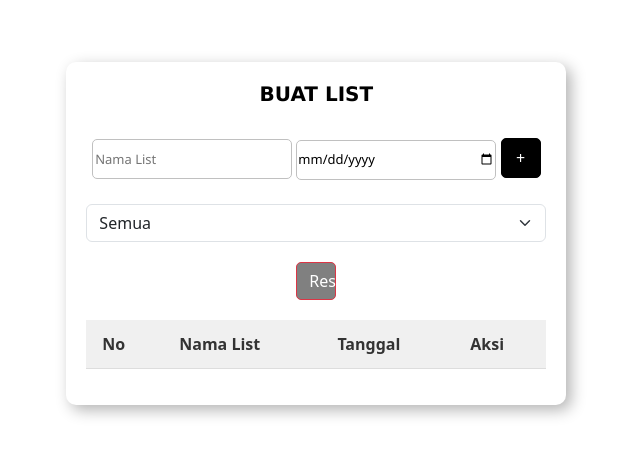
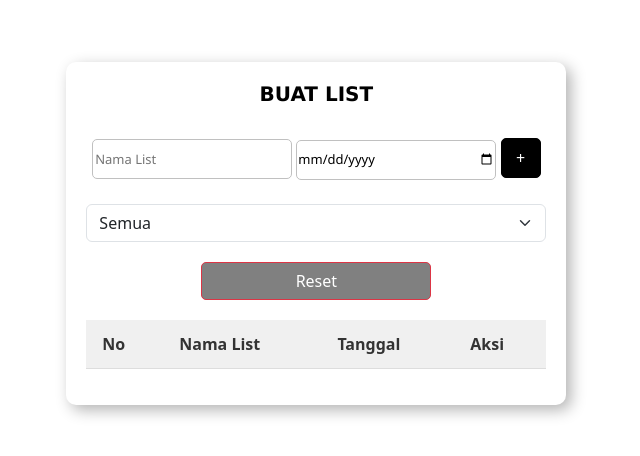
Before and after one commit to suparman2009/CodingCamp-10112025-Ari, a plain HTML site: page todos.html in a window 1280 px wide. Shown: the part 212-668 px from the top of the page, without its empty margins (365-1005 px from the left). Drawn offline with nearby package versions, Linux system fonts and the light colour scheme.

Commit message:
Update todos.html

```diff
--- a/todos.html
+++ b/todos.html
@@ -25,7 +25,7 @@
                 <option value="today">Hari Ini</option>
                 <option value="upcoming">Yang Akan Datang</option>
             </select>
-            <button onclick="resetList()" class="btn btn-danger" style="margin-top: 20px; width: 40px;">Reset</button>
+            <button onclick="resetList()" class="btn btn-danger" style="margin-top: 20px; width: 230px;">Reset</button>
 
             <div class="table">
                 <table id="ListTableBody">
```
